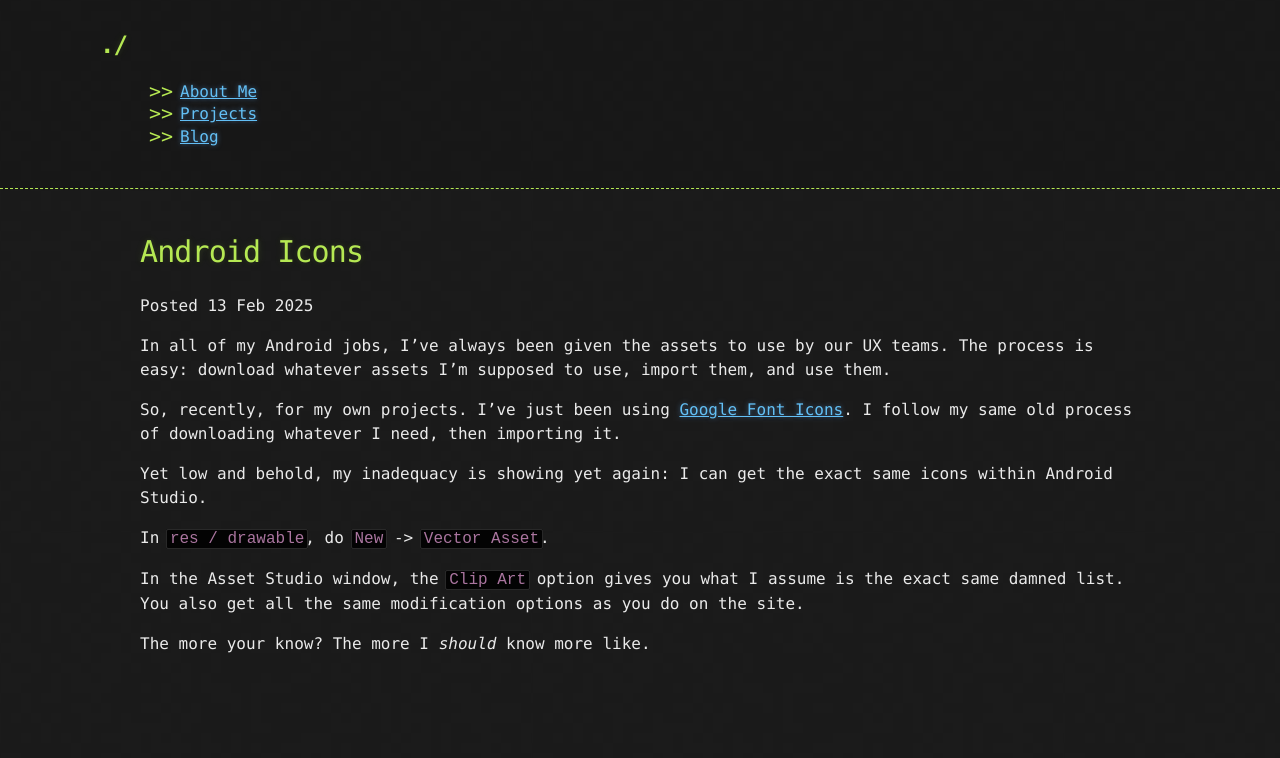
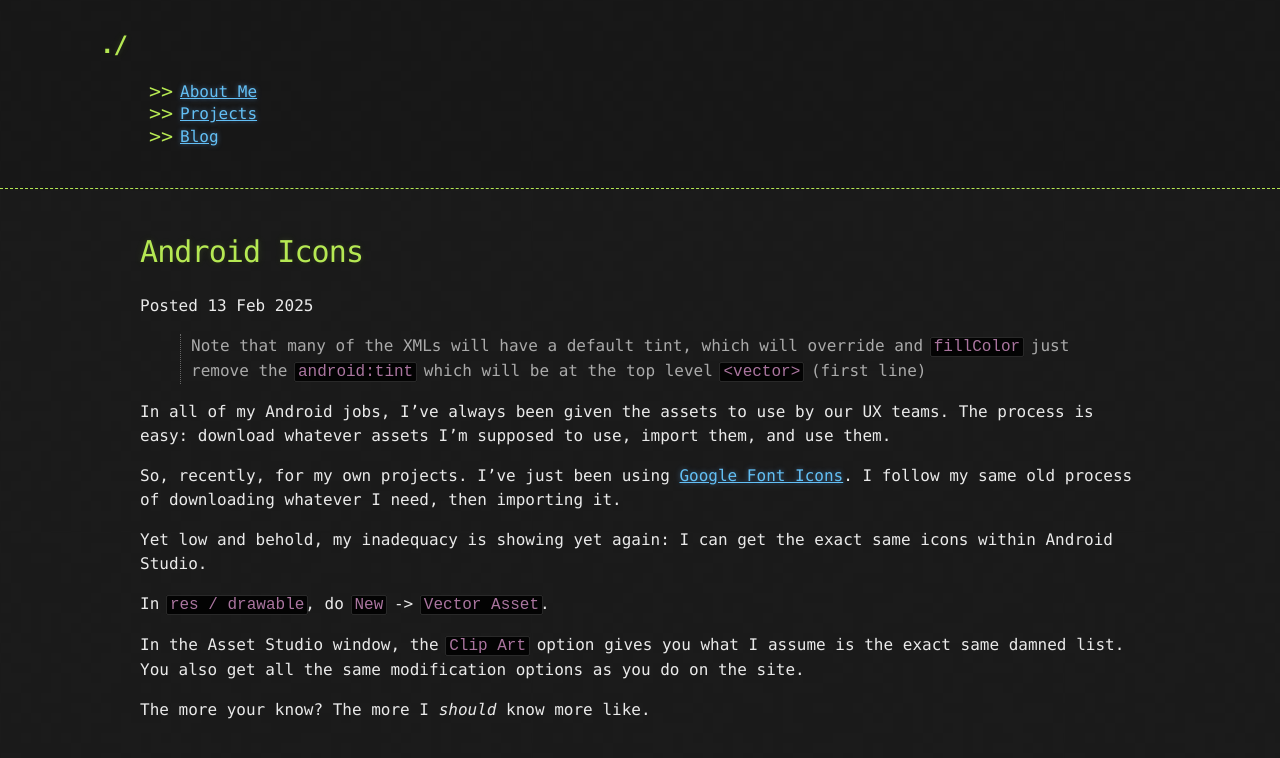
Before and after one commit to HubbleCommand/HubbleCommand.github.io, a Jekyll site: the page built from _posts/2025-02-13-android-icons.md, in a window 1280 px wide. Shown: the top 758 px of the page. Built offline with Jekyll 4.4.1, drawn with Linux system fonts in a browser that asks for light colours; nearby versions of some CDN libraries.

Commit message:
android icons color fill

```diff
--- a/_posts/2025-02-13-android-icons.md
+++ b/_posts/2025-02-13-android-icons.md
@@ -3,6 +3,9 @@ layout: post
 title: "Android Icons"
 date: 2025-02-13
 ---
+
+> Note that many of the XMLs will have a default tint, which will override and `fillColor`
+> just remove the `android:tint` which will be at the top level `<vector>` (first line)
 
 In all of my Android jobs, I've always been given the assets to use by our UX teams.
 The process is easy: download whatever assets I'm supposed to use, import them, and use them.
```
